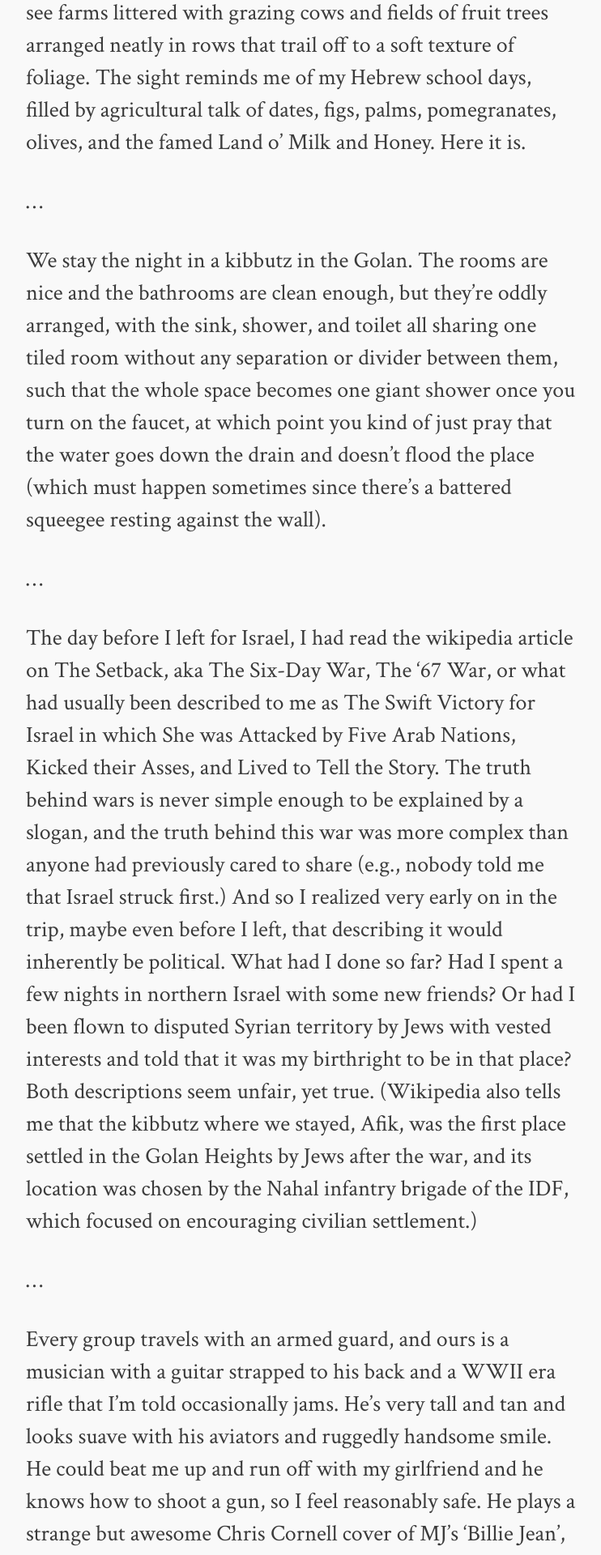
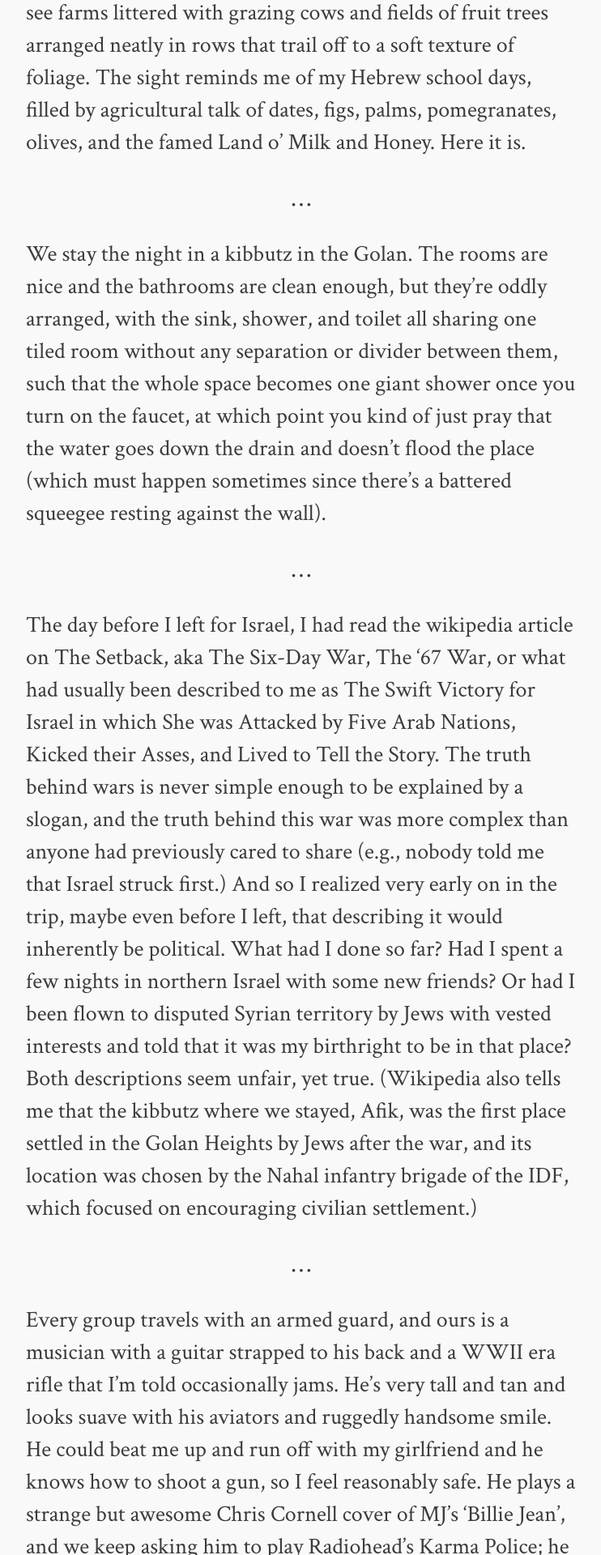
Before and after one commit to suchow/suchow.io, a Jekyll site: the page built from _posts/2011-08-01-snapshots.md, in a window 1280 px wide. Shown: the part 568-2488 px from the top of the page at 81% size, without its empty margins (268-1010 px from the left). Built offline with Jekyll 4.4.1, drawn with Linux system fonts in a browser that asks for light colours; comment, search, counter and statistics services are not loaded.

Commit message:
Improve typography of section separator

```diff
--- /dev/null
+++ b/_includes/separator.html
@@ -0,0 +1 @@
+<p><center><span class="separator">&hellip;</span></center></p>
--- a/_posts/2011-08-01-snapshots.md
+++ b/_posts/2011-08-01-snapshots.md
@@ -8,15 +8,15 @@ tags: [sample post, readability, test]
 
 By the end of the first day, it still hasn't hit me that I am in Israel, a fact betrayed only by the Ben Gurion border control stamp on my passport and an occasional road sign spotted with some Hebrew text and Arabic squiggles. I begin to feel differently when I look out the window of our coach (a 50-seater with little air conditioning vents above each seat) and see farms littered with grazing cows and fields of fruit trees arranged neatly in rows that trail off to a soft texture of foliage. The sight reminds me of my Hebrew school days, filled by agricultural talk of dates, figs, palms, pomegranates, olives, and the famed Land o' Milk and Honey. Here it is.
 
-…
+{% include separator.html %}
 
 We stay the night in a kibbutz in the Golan. The rooms are nice and the bathrooms are clean enough, but they're oddly arranged, with the sink, shower, and toilet all sharing one tiled room without any separation or divider between them, such that the whole space becomes one giant shower once you turn on the faucet, at which point you kind of just pray that the water goes down the drain and doesn't flood the place (which must happen sometimes since there's a battered squeegee resting against the wall).
 
-…
+{% include separator.html %}
 
 The day before I left for Israel, I had read the wikipedia article on The Setback, aka The Six-Day War, The '67 War, or what had usually been described to me as The Swift Victory for Israel in which She was Attacked by Five Arab Nations, Kicked their Asses, and Lived to Tell the Story. The truth behind wars is never simple enough to be explained by a slogan, and the truth behind this war was more complex than anyone had previously cared to share (e.g., nobody told me that Israel struck first.) And so I realized very early on in the trip, maybe even before I left, that describing it would inherently be political. What had I done so far? Had I spent a few nights in northern Israel with some new friends? Or had I been flown to disputed Syrian territory by Jews with vested interests and told that it was my birthright to be in that place? Both descriptions seem unfair, yet true. (Wikipedia also tells me that the kibbutz where we stayed, Afik, was the first place settled in the Golan Heights by Jews after the war, and its location was chosen by the Nahal infantry brigade of the IDF, which focused on encouraging civilian settlement.)
 
-…
+{% include separator.html %}
 
 Every group travels with an armed guard, and ours is a musician with a guitar strapped to his back and a WWII era rifle that I'm told occasionally jams. He's very tall and tan and looks suave with his aviators and ruggedly handsome smile. He could beat me up and run off with my girlfriend and he knows how to shoot a gun, so I feel reasonably safe. He plays a strange but awesome Chris Cornell cover of MJ's 'Billie Jean', and we keep asking him to play Radiohead's Karma Police; he obliges and we sing along.
 
@@ -24,23 +24,23 @@ On Thursday morning eight Israelis join the group: five are soldiers in the IDF,
 
 We liked them even before they arrived. Israel is defended by its people, not by hired guards, and there's something romantic about being young and serving your country not because you think it's cool to shoot guns and earn badges and wear cammo with eyeblack, but because it is demanded of you. Because your friends would think less of you otherwise. Because your parents did it and so will your children. [Under what circumstances would I volunteer for the US army? If I were to die fighting for a country, which country would I want that to be? Who do I belong to? Does my patriotism for the US and A go beyond waving a flag and passionately enjoying the luxuries of a modern world power?]
 
-…
+{% include separator.html %}
 
 Our bus passes a Hassidic man holding a sign that says "GO TO HELL FAGS" in protest of the gay pride events in Jerusalem. We laugh, mildly horrified at seeing hatred that runs deep enough to temporarily convert an ordinarily religious man simply because his own religion doesn't have a destination hellish enough for his victims.
 
-…
+{% include separator.html %}
 
 All of Jerusalem's buildings are dressed in the same sand-colored stone, making the whole scene look like one giant sandcastle. Or maybe just a big awkward party where half the women want to go home to change.
 
-…
+{% include separator.html %}
 
 Overlooking the Western wall, the view is dominated by the shimmer of the Dome of the Rock. The Muslim call to prayer sings out over a PA system in that nasal tone that is the signature of a loudspeaker. It is haunting and beautiful. This place does not belong to us. (But who, exactly, do I mean by "us"?)
 
-…
+{% include separator.html %}
 
 An Israeli flag hangs at half-mast. A convoy passes by carrying the body of Elazar Abuhatzeira, a famous Israeli rabbi and kabbalist who was murdered yesterday morning. The Hassidim chase after it in an endless stream that gathers at his grave.
 
-…
+{% include separator.html %}
 
 On Friday night we start Shabbat in Jerusalem. (In hindsight, with all the flowers and people lining up and arranging themselves into various cute patterns, it must have looked a lot like a wedding ceremony. Intentional? In any case, it was very sweet.) Later, David, Adam and I perform a skit where we pretend to sing Adon Olam to the most inappropriate melodies we could think of, before finally settling on Boston's More Than a Feeling. It goes over well.
 
@@ -48,11 +48,11 @@ There was no mention of the Kosher meals served on the plane or what even kashru
 
 On Saturday night we have a little BYOx party out by the pool, where x is whatever beverage is on hand. David and I each bring a bottle of desert wine from Monday's vineyard tour, which presents a challenge because nobody has a bottle opener and the push-the-cork-down-through-the-neck method wasn't meant for these non-standard bottles with 6" of neck. Two pens and a handful of bleeding concierge fingers later, the open bottles are passed around in a way that would surely give my mother a heart attack, if not for the dangers of broken glass then for the added risk of contracting meningitis when drinking from a shared cup. (Everyone survives.)
 
-…
+{% include separator.html %}
 
 At Yad Vashem we pass what must be 200 armed soldiers, and I'm comforted knowing that we could probably survive a minor battle on this hill should I get caught in the middle of one. Guns aren't all that frightening when everyone has one strapped to his shoulder. In the US, the only guns I see are the semiautomatics carried by those guards at Grand Central with the dogs meant to sniff out narcotics. This probably says more about me than it does about the US and its attitude towards guns.
 
-…
+{% include separator.html %}
 
 On Monday night, after riding their camels and eating their food, we sleep in the Bedouin's tents. I had always imagined these to be small, like teepees, but in reality they're enormous event tents similar to what you see at music festivals and graduations, so large in fact that all 50 of us spend the night in the same one. At sunset the sky is a vivid purple. Later there are so many visible stars that you can't help but just cock your head back and stare.
 
@@ -60,7 +60,7 @@ At breakfast I discover Matbucha, a Morrocan dish made with cooked tomatoes and
 
 On Tuesday night we go to a club in Tel Aviv, arriving early in the night when the place is still quiet. It's a beautiful space with a terrace and high ceilings that aren't yet filled with smoke. It's hard to foresee that the next hour will take the club from sparse to packed. Really packed. When 6" of space between neighboring faces tightens to 4", each movement seems to draw a new apology, not out of regret but from an involuntary reaction to constantly being in someone else's way. I visit the bathroom for a moment of relief from what is apparently my militant politeness. I guess Israelis are used to this constant proximity to strangers. A new friend buys me a beer that tastes like tomato sauce. (Why was the club packed on a Tuesday night? I'm told of two reasons: the club has a guest DJ on certain weeknights, Tuesday being one of them, and also there are other Birthright groups visiting. How many? Everyone?)
 
-…
+{% include separator.html %}
 
 When friends asked where I was headed, I responded with "Israel". That much was easy. But when they asked what for (vacation? Jewish things?), I hesitated, laughed nervously, then tried to explain Birthright in a sentence. "Some Jewish philanthropists think it's important for every Jew to visit Israel, so they run a program called Birthright; I signed up for it." On the third or fourth night I realized how wrong I was.
 
--- a/assets/css/i.css
+++ b/assets/css/i.css
@@ -300,6 +300,12 @@ blockquote, blockquote p {
   margin-bottom: 33px;
 }
 
+.separator {
+  padding-top: 18px;
+  padding-bottom: 18px;
+  font-size: 32px;
+}
+
 /*   Code Formatting    */
 code {
   color: #24536b;
@@ -543,23 +549,23 @@ header.site-header nav ul li a:hover {
 }
 .article .overlay {
   vertical-align: middle;
-  min-height: 360px;
-  height: 50vh;
+  min-height: 200px;
+  height: 25vh;
   width: 100%;
-  max-height: 800px;
+  max-height: 200px;
   position: absolute;
   z-index: 2;
-  background: rgba(0, 0, 0, 0.55);
+  background: rgba(0, 0, 0, 0.2);
 }
 .article .overlay-lighter {
   background: rgba(0, 0, 0, 0.1);
 }
 .article .featured-image {
   vertical-align: middle;
-  min-height: 360px;
-  height: 50vh;
+  min-height: 200px;
+  height: 25vh;
   width: 100%;
-  max-height: 800px;
+  max-height: 200px;
   background-position: center center;
   background-size: cover;
   vertical-align: middle;
--- a/assets/sass/_mixins.scss
+++ b/assets/sass/_mixins.scss
@@ -147,7 +147,7 @@
 }
 
 /* OPACITY */
-@mixin opacity($opacity: 0.5) {
+@mixin opacity($opacity: 0.25) {
     filter:         alpha(opacity=($opacity * 100));
     -ms-filter:     "progid:DXImageTransform.Microsoft.Alpha(Opacity=" + ($opacity * 100) + ")";
     -moz-opacity:   $opacity;
```
Also changed, not shown: _posts/2013-01-11-radiolab.md (+5 -5 lines).
